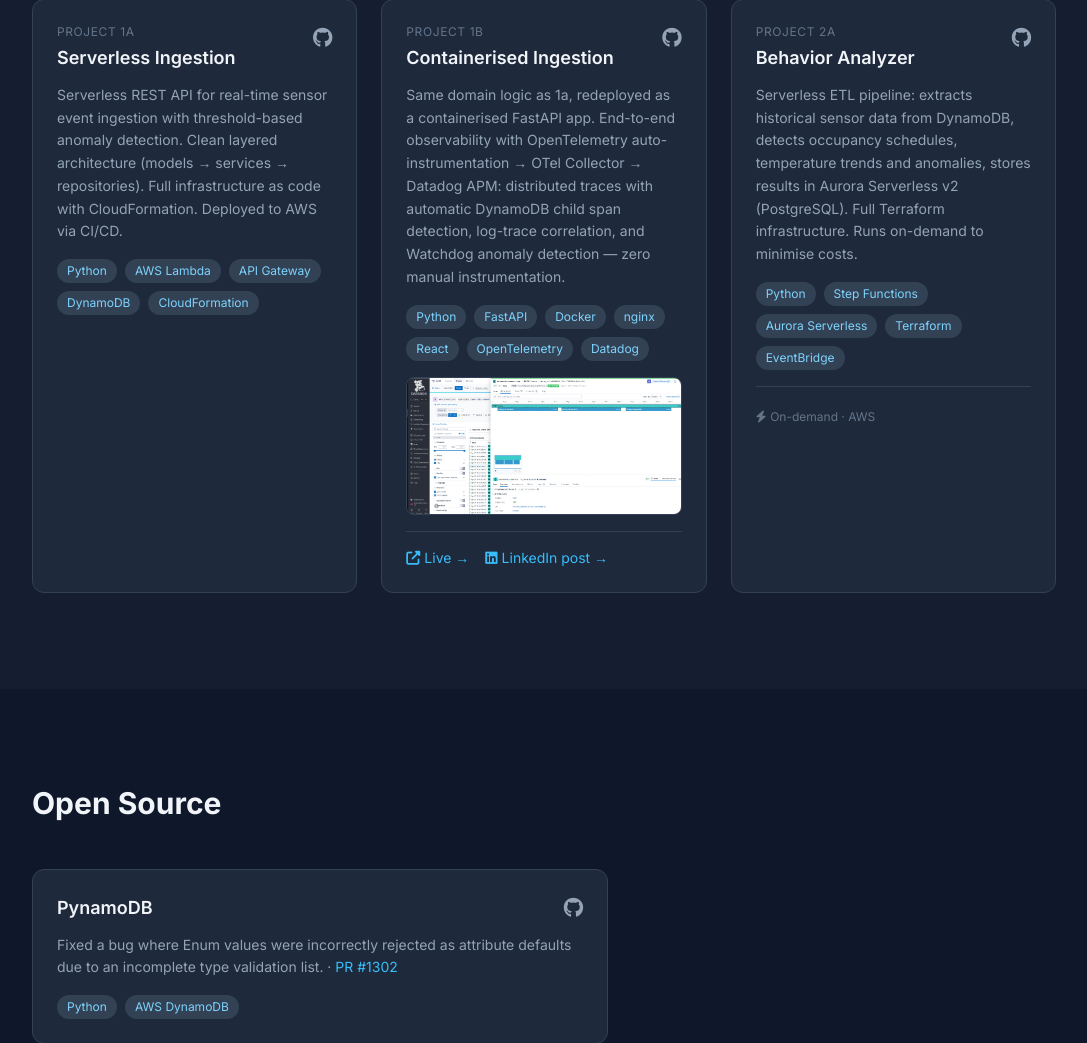
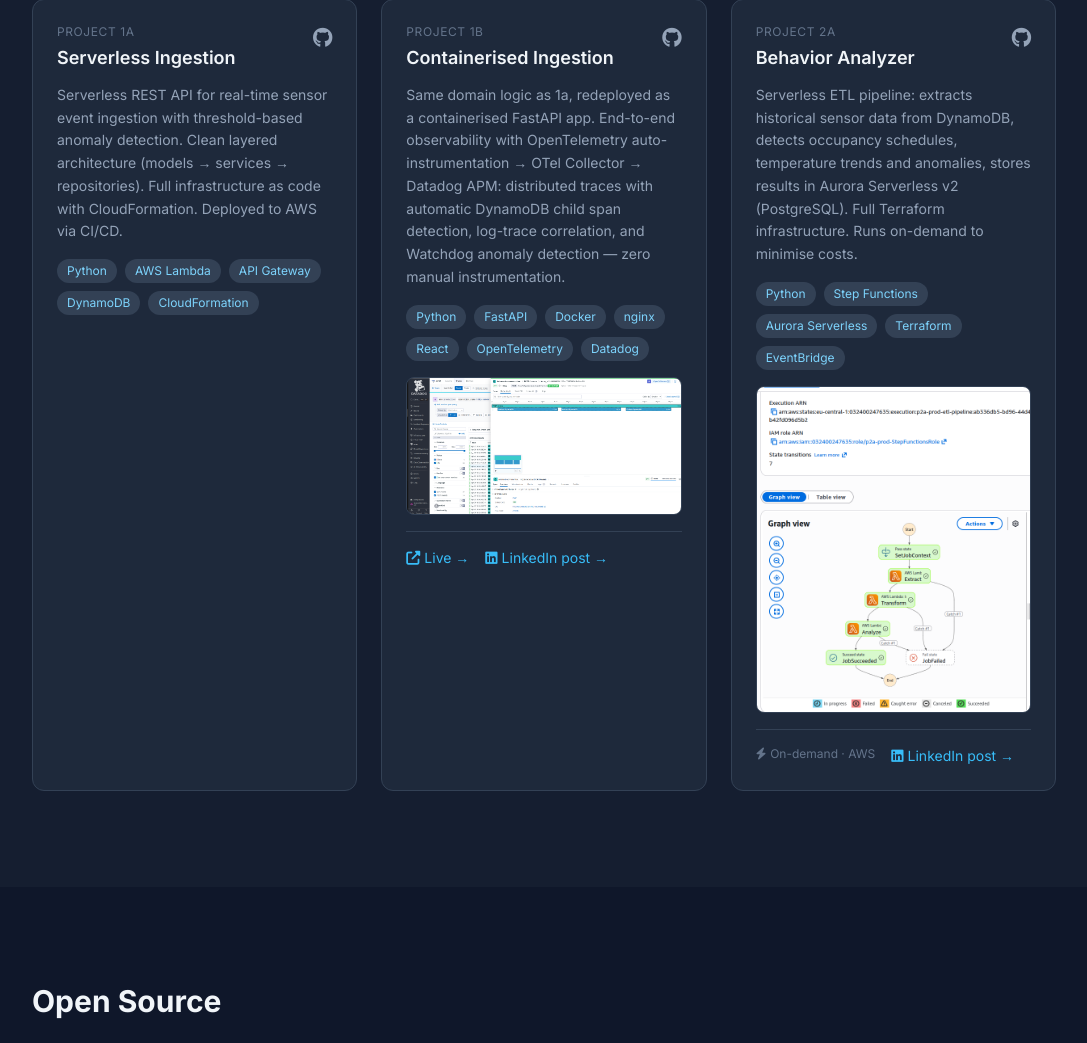
Before and after one commit to GonzalezSanchez/portfolio-website, a FastAPI app: page / in a window 1280 px wide. Shown: the part 3508-4551 px from the top of the page, without its empty margins (96-1183 px from the left). Run offline with FastAPI, Linux system fonts and the light colour scheme; some libraries are stand-ins or nearby versions.

Commit message:
Add project 2a screenshot and LinkedIn post link to website

```diff
--- a/templates/index.html
+++ b/templates/index.html
@@ -385,8 +385,19 @@
                         <span class="bg-slate-700 text-sky-300 px-2.5 py-1 rounded-full text-xs">Terraform</span>
                         <span class="bg-slate-700 text-sky-300 px-2.5 py-1 rounded-full text-xs">EventBridge</span>
                     </div>
-                    <div class="pt-4 border-t border-slate-700">
+                    <a href="/static/img/step-functions-project2a.png" target="_blank" title="Click to enlarge">
+                        <div class="mb-4 rounded-lg overflow-hidden border border-slate-700 hover:border-sky-500/50 transition">
+                            <img src="/static/img/step-functions-project2a.png"
+                                 alt="Step Functions execution graph — Extract → Transform → Analyze"
+                                 class="w-full">
+                        </div>
+                    </a>
+                    <div class="pt-4 border-t border-slate-700 flex gap-4">
                         <span class="text-slate-500 text-xs"><i class="fas fa-bolt mr-1"></i>On-demand · AWS</span>
+                        <a href="https://www.linkedin.com/posts/activity-7450582273697026049-aOCE" target="_blank"
+                            class="text-sky-400 text-sm hover:text-sky-300 transition">
+                            <i class="fab fa-linkedin mr-1"></i>LinkedIn post →
+                        </a>
                     </div>
                 </div>
 
```
Also changed, not shown: static/img/step-functions-project2a.png (added).
